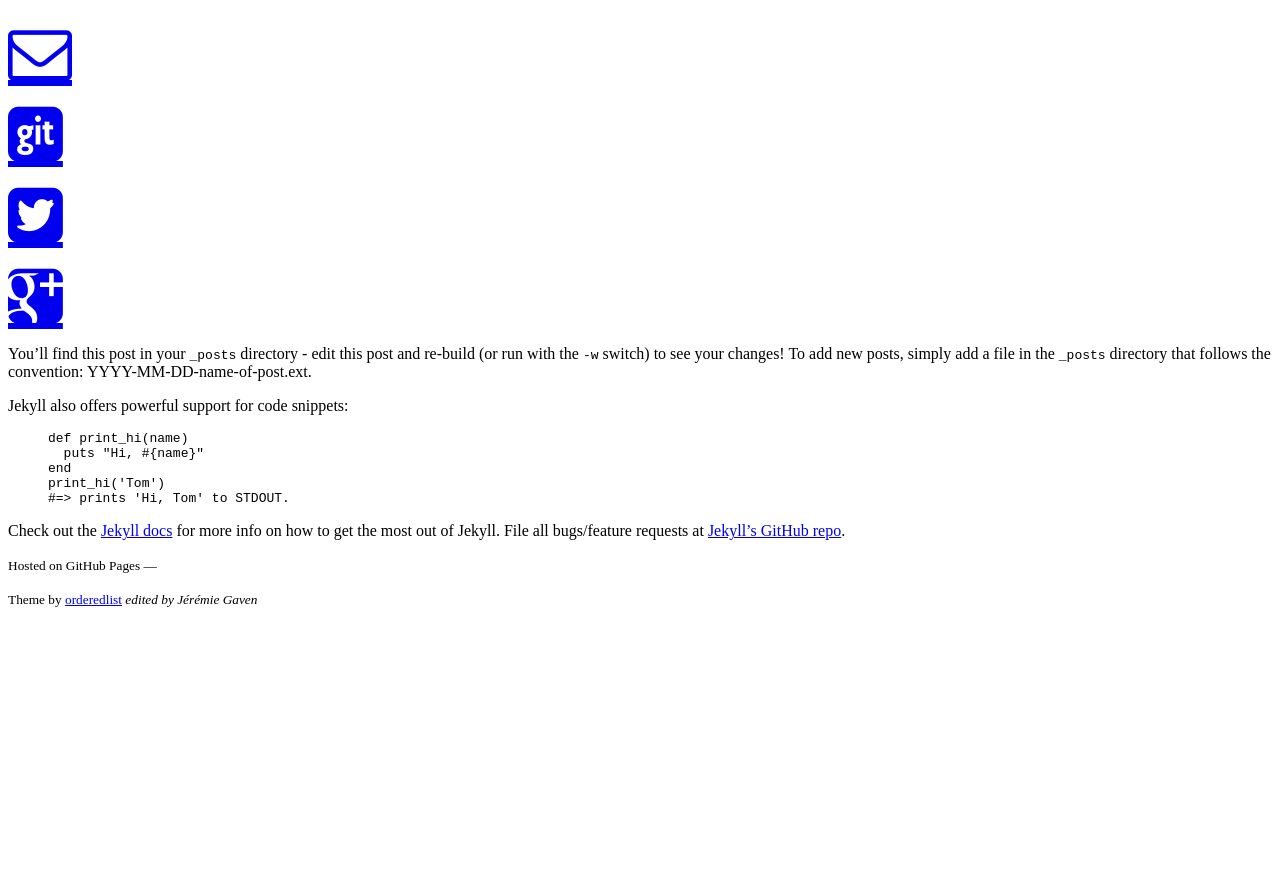
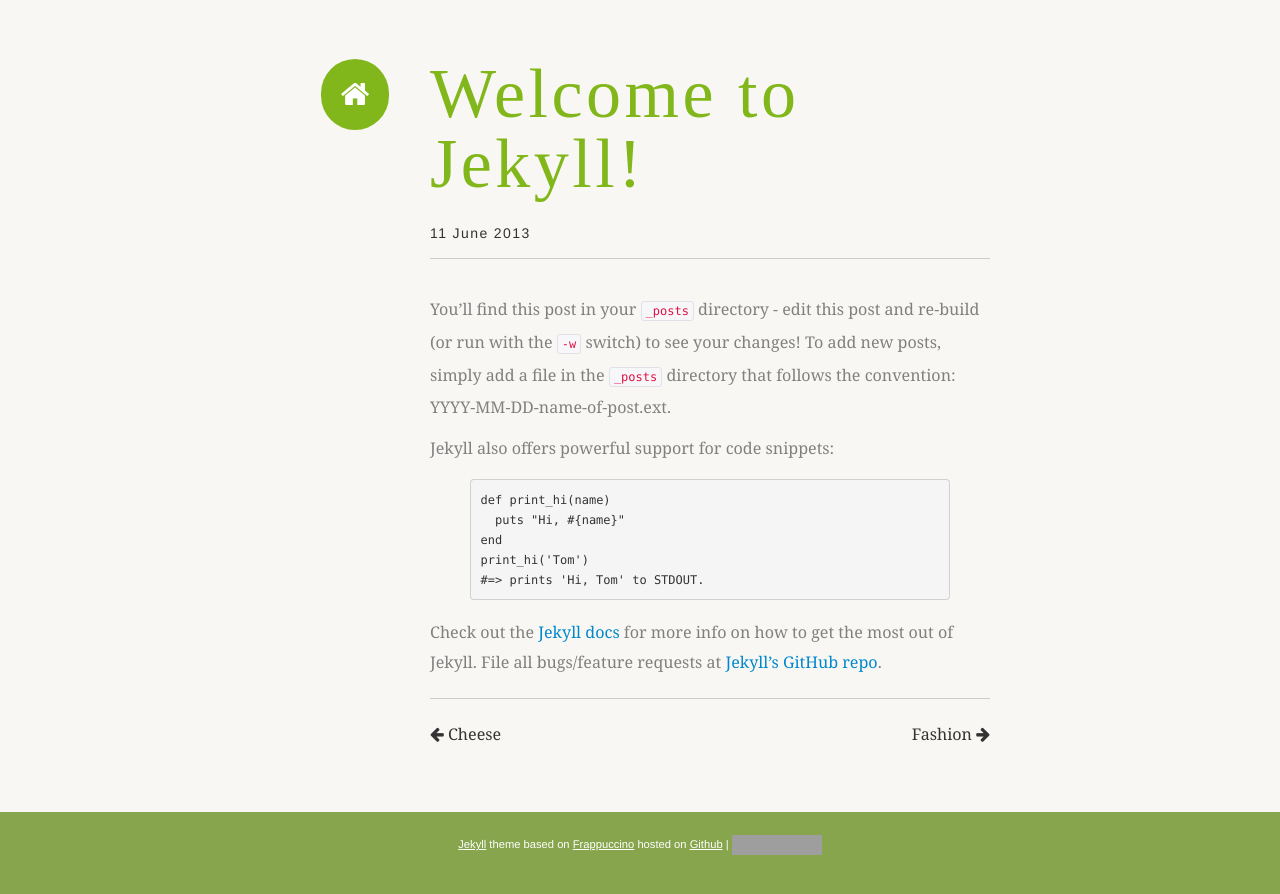
Before and after one commit to openjeremie/J3z.github.io, a Jekyll site: the page built from _posts/2013-06-11-welcome-to-jekyll.markdown, in a window 1280 px wide. Shown: the top 894 px of the page. Built offline with Jekyll 4.4.1, drawn with Linux system fonts in a browser that asks for light colours; nearby versions of some CDN libraries; some web fonts are replaced; part of the change alters nothing that is shown; grey boxes are pictures that could not be loaded.

Commit message:
Ajout Créative Common, Ajout Analytics, Modification footer

```diff
--- a/_layouts/default.html
+++ b/_layouts/default.html
@@ -2,13 +2,13 @@
 <html lang="en">
 	<head>
 		<meta charset="utf-8"/>
-		<title>{% if page.title %} {{ page.title }} {% endif %} - Green Tea</title>
+		<title>{% if page.title %} {{ page.title }} {% endif %} - Jérémie's Blog</title>
 		<!-- For responsive site
 			<meta name="viewport" content="width=device-width, initial-scale=1.0">
 		-->
 		<meta http-equiv="X-UA-Compatible" content="IE=edge,chrome=1">
 		<link rel="author" href="/humans.txt">
-		<meta name="description" content="Description Goes Here">
+		<meta name="description" content="Welcome on Jérémie Gaven's webspace.">
 		<link rel="stylesheet" href="/css/style.css">
 		<!--[if IE 7]>
 			<html class="ie7">
@@ -36,7 +36,7 @@
 
 	<footer>
 		<div class="container">
-			<a href="http://richbray.me/frap/">Frappuccino</a> | Copyright or profile stuff goes here
+            <a href="http://jekyllrb.com/">Jekyll</a> theme based on <a href="http://richbray.me/frap/">Frappuccino</a> hosted on <a href="https://github.com/">Github</a> | <a rel="license" href="http://creativecommons.org/licenses/by-nc-sa/3.0/deed.fr"><img alt="Licence Creative Commons" style="border-width:0" src="http://i.creativecommons.org/l/by-nc-sa/3.0/80x15.png" /></a>
 		</div>
 	</footer>
 
@@ -51,7 +51,15 @@
     <!-- Analytics
     ================================================== -->
     <script>
-		// analytics code
+        // analytics code
+        (function(i,s,o,g,r,a,m){i['GoogleAnalyticsObject']=r;i[r]=i[r]||function(){
+                (i[r].q=i[r].q||[]).push(arguments)},i[r].l=1*new Date();a=s.createElement(o),
+            m=s.getElementsByTagName(o)[0];a.async=1;a.src=g;m.parentNode.insertBefore(a,m)
+        })(window,document,'script','//www.google-analytics.com/analytics.js','ga');
+
+        ga('create', 'UA-43122552-2', 'gaven.me');
+        ga('send', 'pageview');
+
     </script>
-	</body>
+</body>
 </html>
--- a/_posts/2013-06-11-welcome-to-jekyll.markdown
+++ b/_posts/2013-06-11-welcome-to-jekyll.markdown
@@ -1,5 +1,5 @@
 ---
-layout: j3z
+layout: post_page
 title:  "Welcome to Jekyll!"
 date:   2013-06-11 10:35:41
 categories: jekyll update
```
Also changed, not shown: 14 other files.
